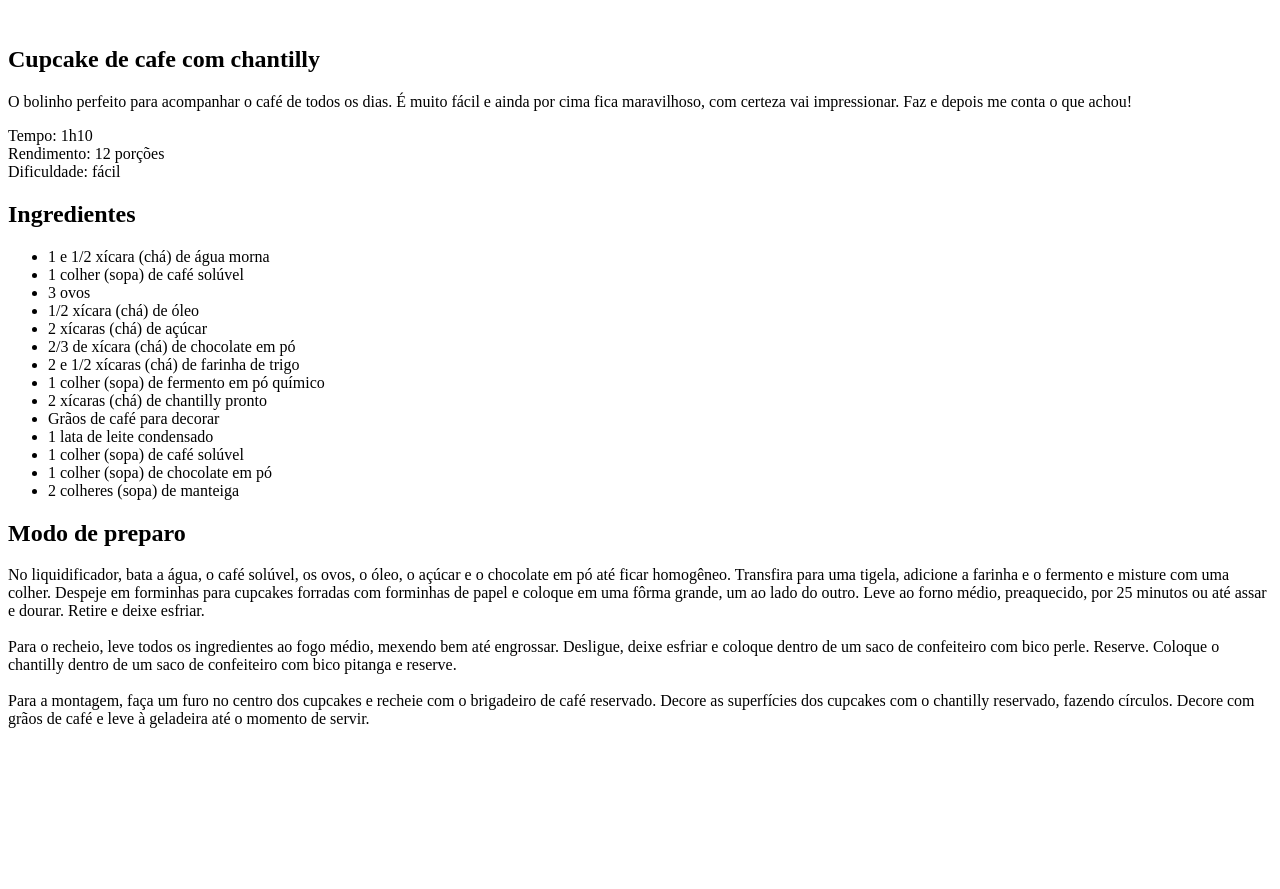
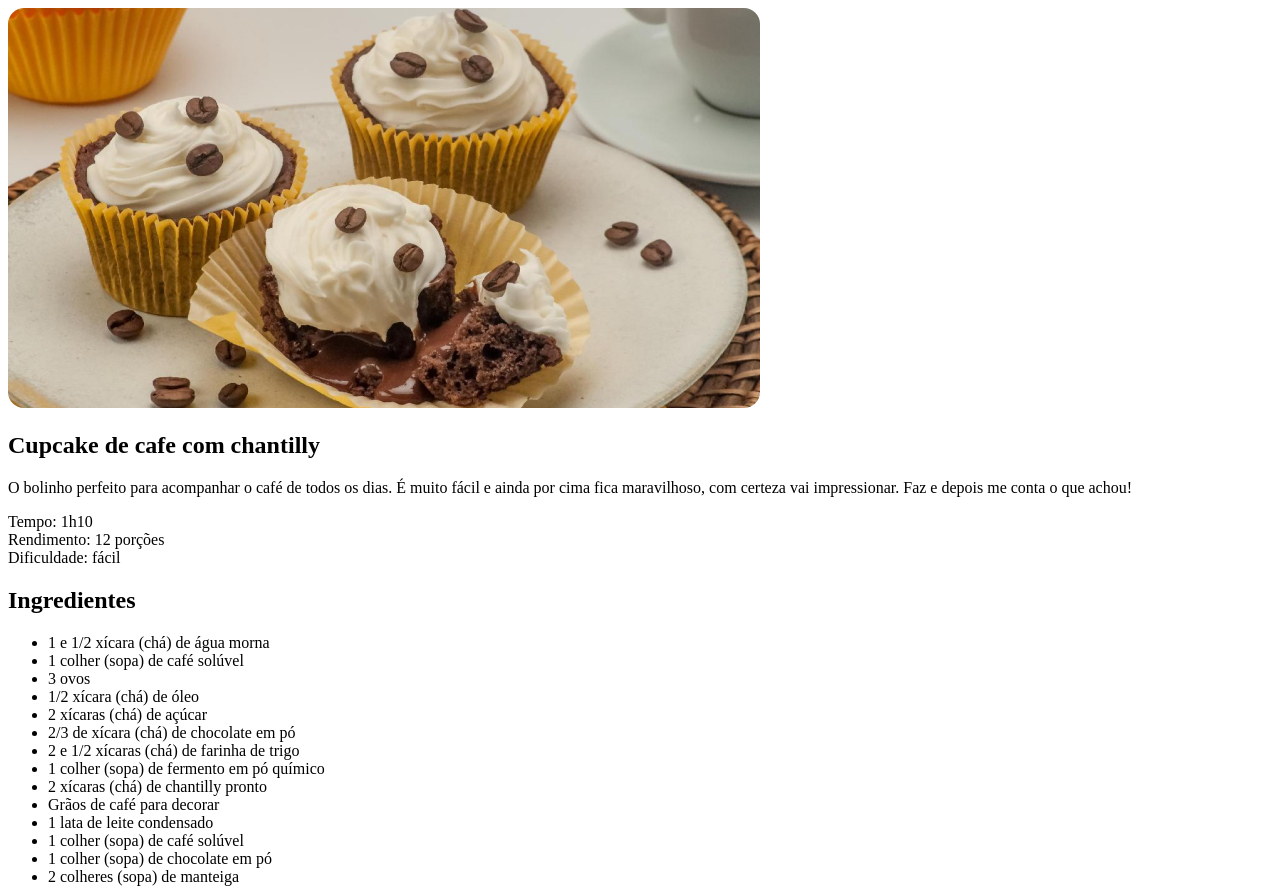
Before and after one commit to kanashirob/pagina-de-receita, a plain HTML site: page index.html in a window 1280 px wide. Shown: the top 889 px of the page. Before the commit the page ends 800 px from the top, so only its background shows below. Drawn offline with Linux system fonts and the light colour scheme.

Commit message:
adiciona imagens e estilos

```diff
--- a/index.html
+++ b/index.html
@@ -5,11 +5,13 @@
     <meta charset="UTF-8">
     <meta name="viewport" content="width=device-width, initial-scale=1.0">
     <title>Document</title>
+
+    <link rel="stylesheet" href="style.css">
 </head>
 
 <body>
     <div id="page">
-        <img src="" alt="">
+        <img src="assets/main-image.jpg" alt="imagem de um cupcake com grãos de café e um chantilly">
         <main>
             <section id="about">
                 <h1>Cupcake de cafe com chantilly</h1>
--- /dev/null
+++ b/style.css
@@ -0,0 +1,3 @@
+img{
+    border-radius: 16px;
+}
```
Also changed, not shown: assets/bg.jpg (added), assets/main-image.jpg (added).
